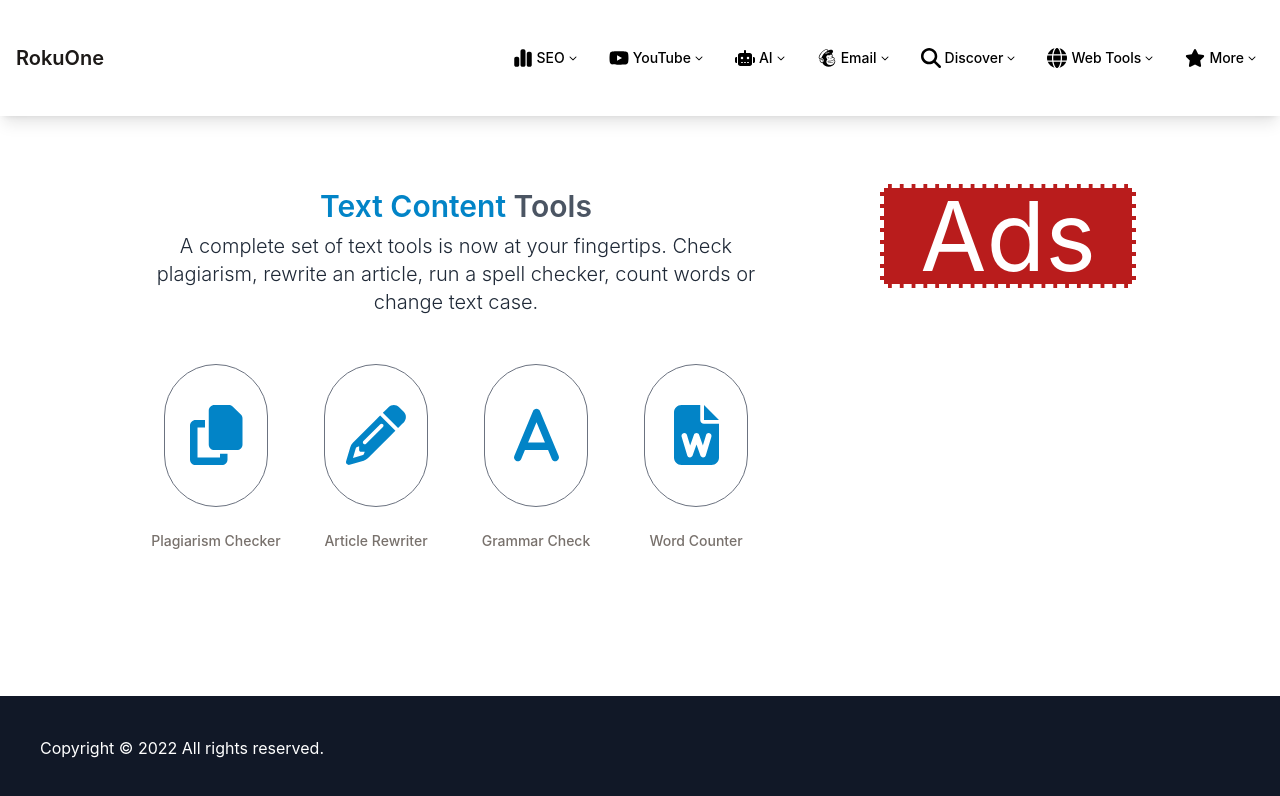
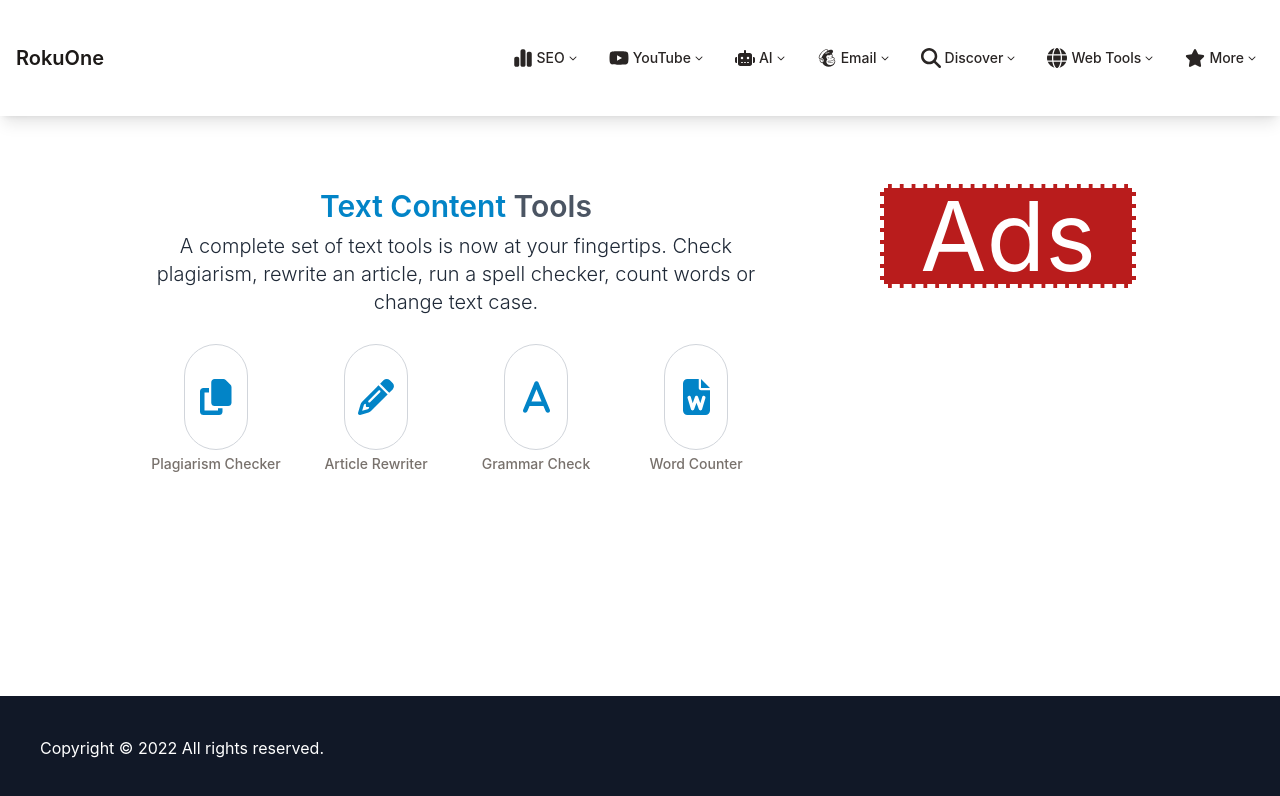
Before and after one commit to zararashraf/rokuone, a React (Create React App) app: page / in a window 1280 px wide. Shown: the top 796 px of the page. Built offline with nearby package versions, Linux system fonts and the light colour scheme.

Commit message:
Minor Tweaks

```diff
--- a/src/components/Card.jsx
+++ b/src/components/Card.jsx
@@ -3,8 +3,8 @@
 const Card = ({icon, text}) => {
   return (
     <div className='text-center my-6'>
-        <div className='my-1 p-5'>
-            <div className='text-6xl py-10 rounded-full text-sky-600 hover:text-white hover:bg-sky-600 duration-500 border border-gray-500'>
+        <div className='my-1 px-10'>
+            <div className='text-4xl py-8 rounded-full text-sky-600 hover:text-white hover:bg-sky-600 duration-500 border border-gray-300 cursor-pointer'>
                 <FontAwesomeIcon icon={icon} />
             </div>
         </div>
--- a/src/components/layouts/Dropdown.jsx
+++ b/src/components/layouts/Dropdown.jsx
@@ -11,7 +11,7 @@
   return (
     <Menu as="div" className="relative inline-block text-left">
       <div>
-        <Menu.Button className="inline-flex justify-center w-full px-2 py-2 text-sm font-medium text-black hover:border-teal-900 duration-500">
+        <Menu.Button className="inline-flex justify-center w-full px-2 py-2 text-sm font-medium text-stone-800">
           <FontAwesomeIcon icon={icon} className="mr-1 h-5 w-5 text-xs" />
           {text}
           <FontAwesomeIcon icon={faChevronDown} className="ml-1 h-5 w-2 text-xs" />
@@ -27,7 +27,7 @@
         leaveFrom="transform opacity-100 scale-100"
         leaveTo="transform opacity-0 scale-95"
       >
-        <Menu.Items className="origin-top-right absolute right-0 mt-2 w-56 shadow-lg bg-white ring-1 ring-black ring-opacity-5 focus:outline-none">
+        <Menu.Items className="origin-top-right absolute right-0 mt-2 w-56 shadow-lg bg-white hover:text-sky-600 ring-1 ring-black ring-opacity-5 focus:outline-none">
           <div className="py-1">
             {options.map((option) => (
                 <Menu.Item>
```
